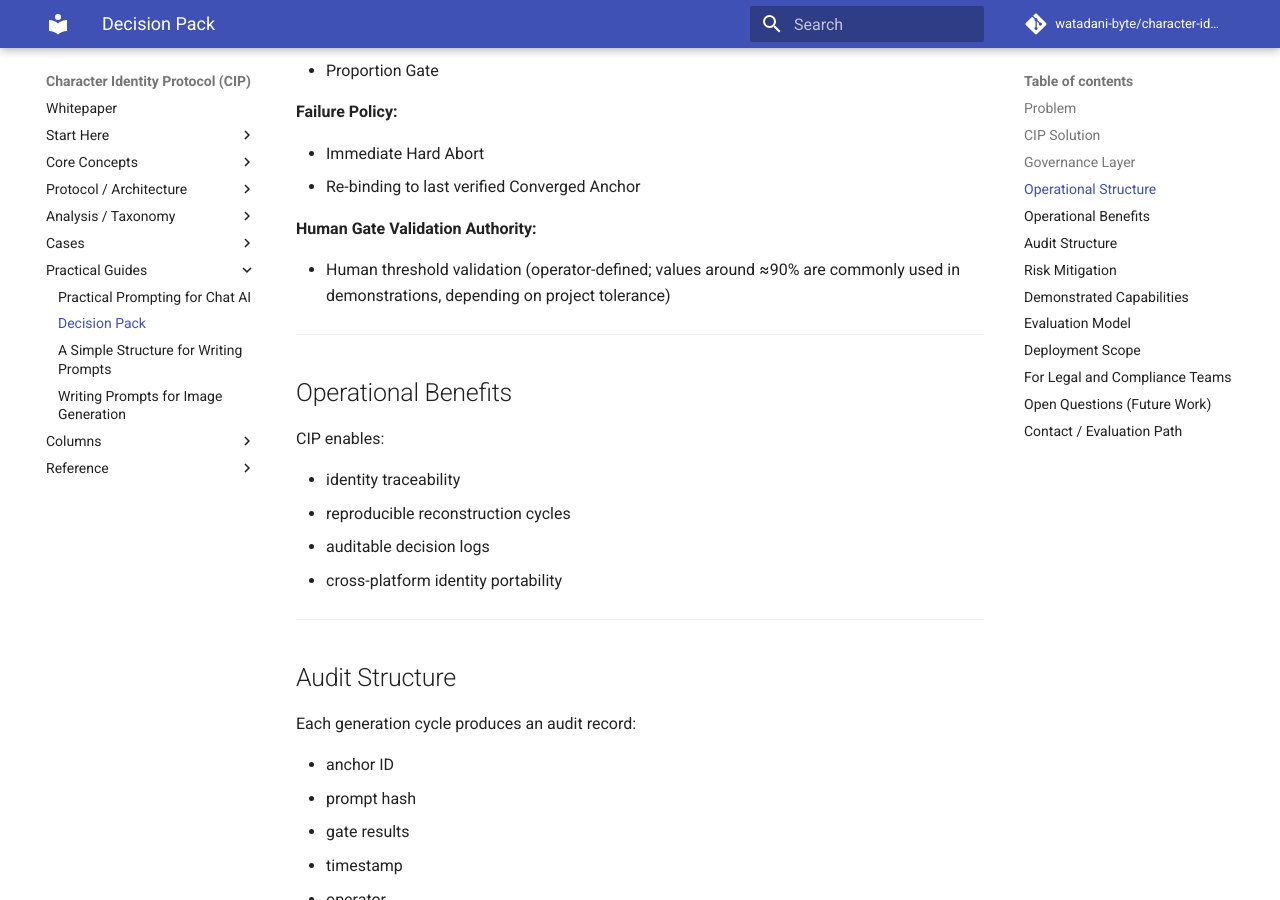
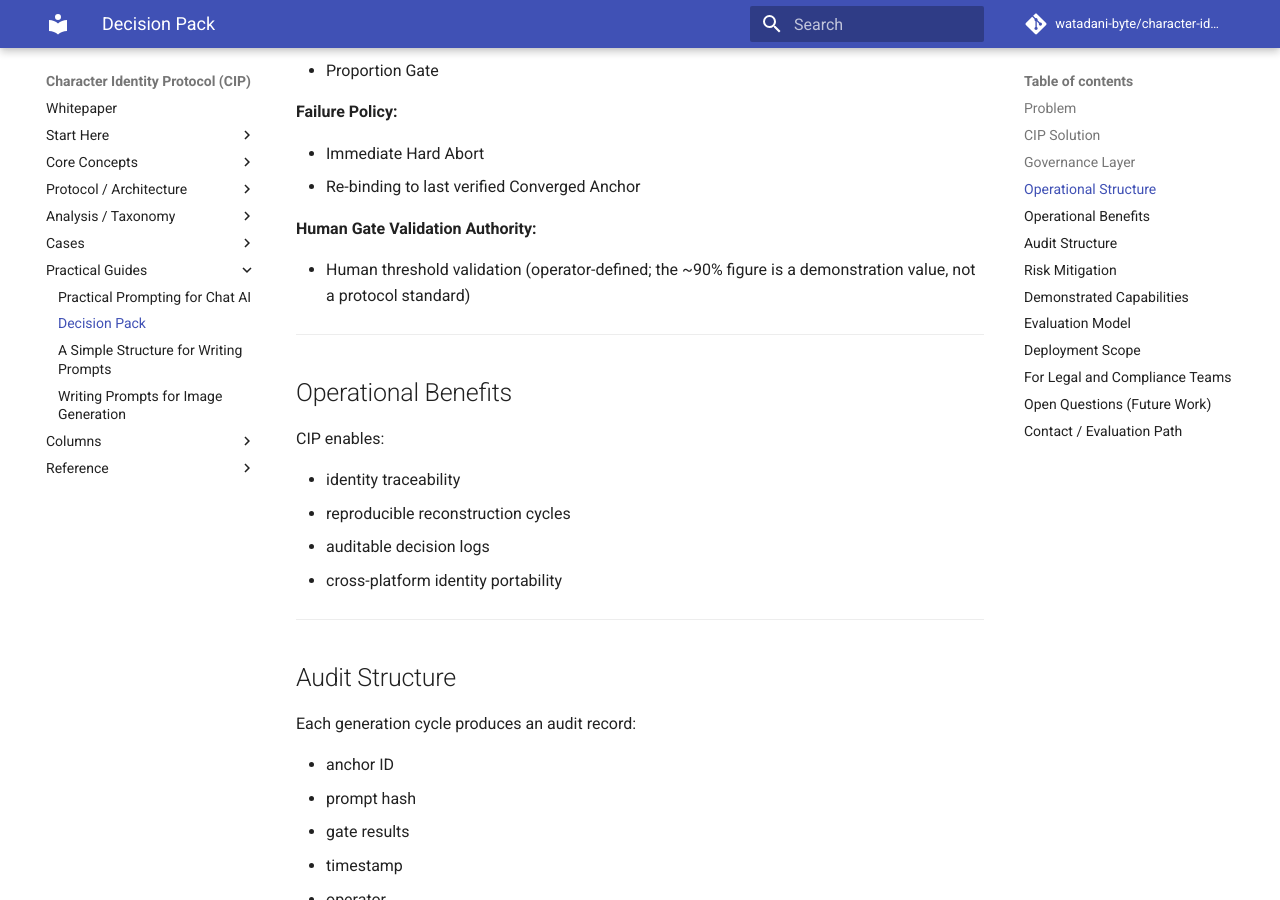
Before and after one commit to watadani-byte/character-identity-protocol, an MkDocs documentation site: the page built from docs/decision_pack.md, in a window 1280 px wide and 900 px high, scrolled down 1756 px. Built offline with MkDocs 1.6.1 and Material for MkDocs 9.7.7, drawn with Linux system fonts in a browser that asks for light colours; comment, search, counter and statistics services are not loaded.

Commit message:
decision_pack.md を更新

```diff
--- a/docs/decision_pack.md
+++ b/docs/decision_pack.md
@@ -78,7 +78,7 @@ Instead it governs **how outputs are accepted or rejected**.
 
 **Human Gate Validation Authority:**
 
-- Human threshold validation (operator-defined; values around ≈90% are commonly used in demonstrations, depending on project tolerance)
+- Human threshold validation (operator-defined; the ~90% figure is a demonstration value, not a protocol standard)
 
 -----
 
```
